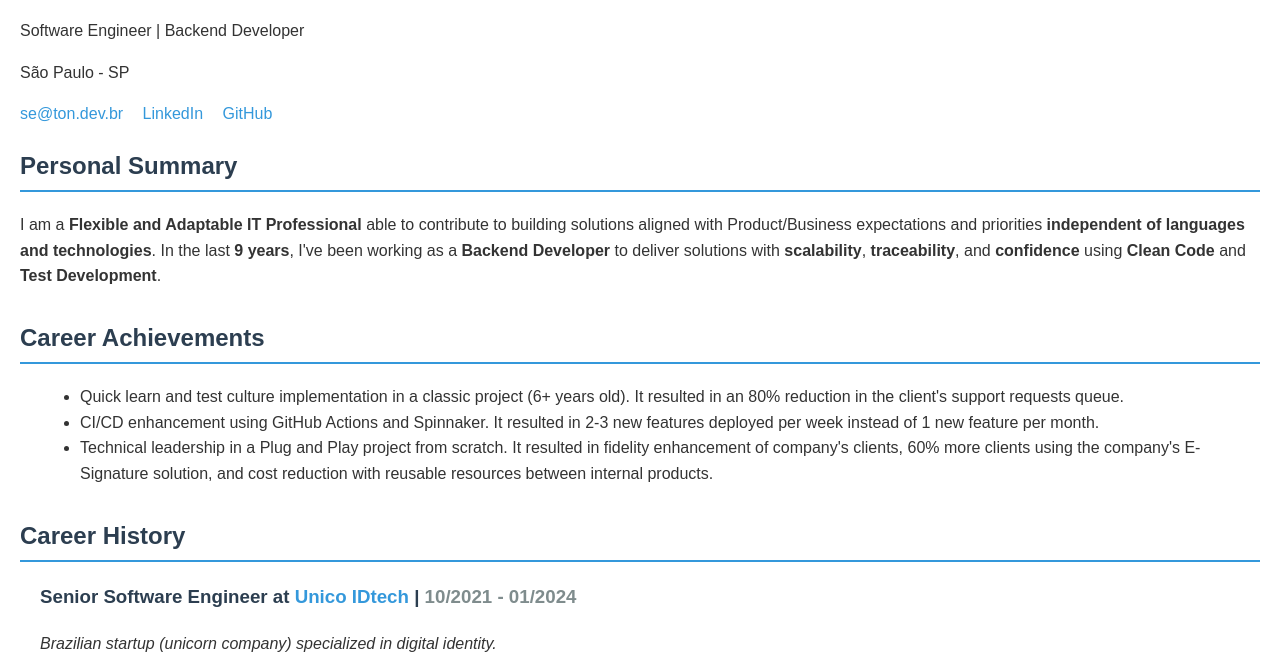
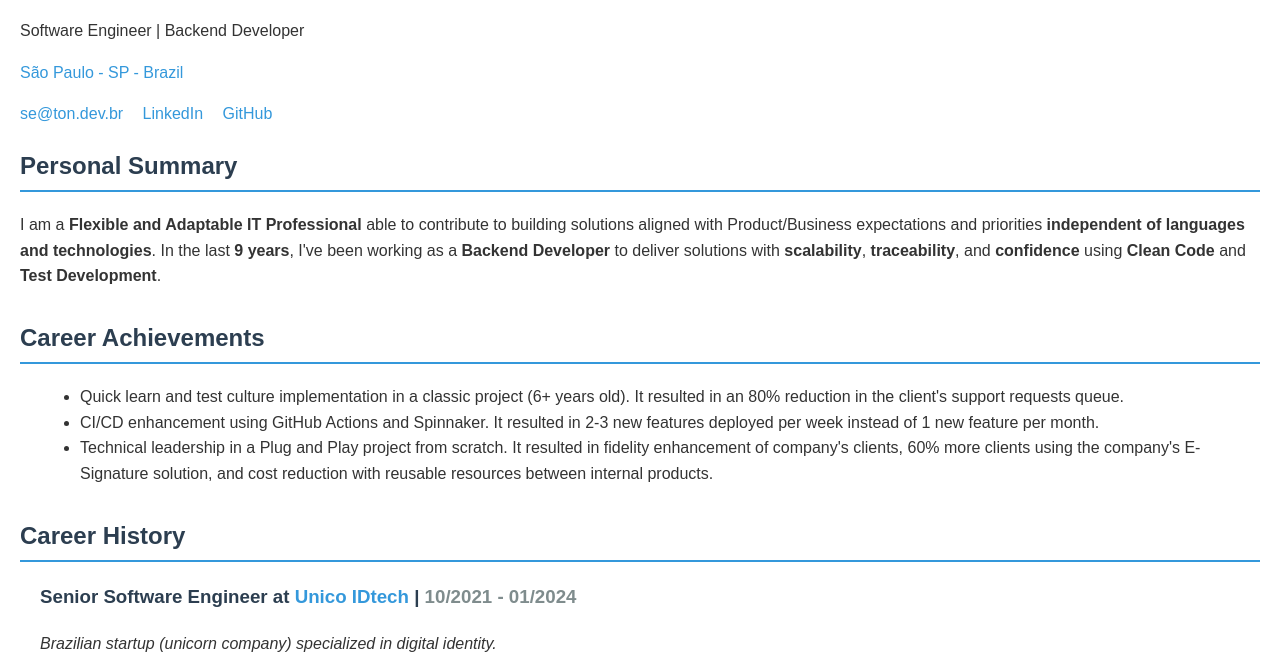
Before and after one commit to tondeverton/tondevbr.github.io, a plain HTML site: page index.html in a window 1280 px wide. Shown: the part 76-745 px from the top of the page. Drawn offline with Linux system fonts and the light colour scheme.

Commit message:
add link to state and country of my location

```diff
--- a/index.html
+++ b/index.html
@@ -76,7 +76,7 @@
     <header>
         <h1>Everton Pereira</h1>
         <p>Software Engineer | Backend Developer</p>
-        <p>São Paulo - SP</p>
+        <p><a href="https://maps.app.goo.gl/aAR8hApWmoCC8dfC6" target="_blank">São Paulo - SP - Brazil</a></p>
         <div class="contact-info">
             <a href="mailto:se@ton.dev.br">se@ton.dev.br</a>
             <a href="https://www.linkedin.com/in/tondeverton" target="_blank">LinkedIn</a>
```
